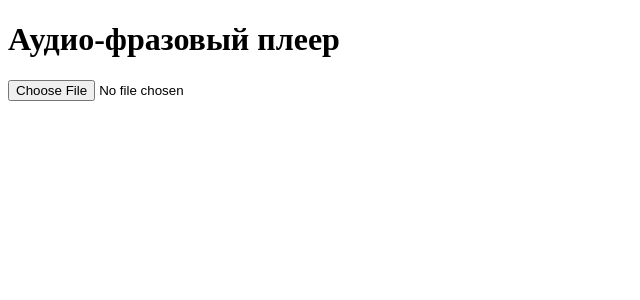
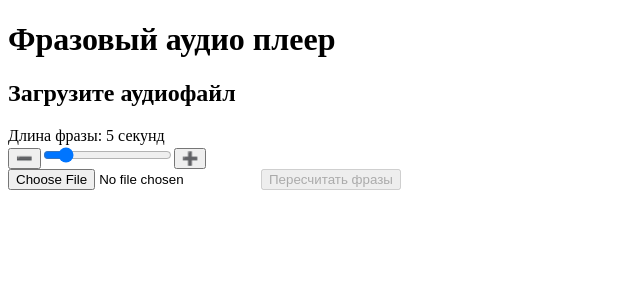
Before and after one commit to TanyaDanilovich/audioRepeater, a React (Vite) app: page / in a window 1280 px wide. Shown: the top 300 px of the page, without its empty margins (0-640 px from the left). Built offline with nearby package versions, Linux system fonts and the light colour scheme.

Commit message:
add change durations phrases

```diff
--- a/src/App.tsx
+++ b/src/App.tsx
@@ -4,7 +4,7 @@ import AudioPhrasePlayer from "./components/AudioPhrasePlayer";
 function App  ()  {
   return (
     <div className="flex flex-col items-center p-6">
-      <h1 className="text-2xl font-bold mb-4">Аудио-фразовый плеер</h1>
+      <h1 className="text-2xl font-bold mb-4">Фразовый аудио плеер</h1>
       <AudioPhrasePlayer />
     </div>
   );
--- a/src/components/AudioPhrasePlayer.tsx
+++ b/src/components/AudioPhrasePlayer.tsx
@@ -1,57 +1,103 @@
-import { useState, useRef } from 'react';
+import { useRef, useState } from 'react';
 import { detectSilenceAndBuildPhrases } from '../detectSilenceAndBuildPhrases.ts';
 
+import { useLocalStorage } from '../hooks/useLocalStorage';
+import PhraseDurationSlider from './ui/PhraseDurationSlider.tsx';
+
+interface Phrase {
+    start: number;
+    end: number;
+}
+
 export const AudioPhrasePlayer: React.FC = () => {
-    const [phrases, setPhrases] = useState<{ start: number; end: number }[]>([]);
+    const [phrases, setPhrases] = useState<Phrase[]>([]);
     const [audioUrl, setAudioUrl] = useState('');
+    const [isLoading, setIsLoading] = useState(false);
+
+    const [uploadedFile, setUploadedFile] = useState<File | null>(null);
+
+    const [minPhraseDuration, setMinPhraseDuration] = useLocalStorage<number>(
+        'minPhraseDuration',
+        5
+    );
+
+    const [lastCalculatedDuration, setLastCalculatedDuration] = useState<number | null>(null);
+
     const audioRef = useRef<HTMLAudioElement | null>(null);
 
     const handleFileChange = async (e: React.ChangeEvent<HTMLInputElement>) => {
         const file = e.target.files?.[0];
-
-        if (!file) {
-            console.error('Нет файла');
+        if (!file || !(file instanceof File)) {
+            console.error('Неверный файл');
             return;
         }
 
-        // Проверка на правильный тип
-        if (!(file instanceof File)) {
-            console.error('Ожидался объект File, а получено:', typeof file);
+        setIsLoading(true);
+        const url = URL.createObjectURL(file);
+        setAudioUrl(url);
+        setUploadedFile(file);
+
+        try {
+            const { phrases, audioBuffer } = await detectSilenceAndBuildPhrases(
+                file,
+                0.01,
+                0.3,
+                minPhraseDuration
+            );
+            console.log('Длительность аудио:', audioBuffer.duration);
+            setPhrases(phrases);
+            setLastCalculatedDuration(minPhraseDuration); // ✅ фиксируем актуальное значение после расчёта
+        } catch (error) {
+            console.error('Ошибка при анализе аудиофайла:', error);
+        } finally {
+            setIsLoading(false);
+        }
+    };
+
+    const recalculatePhrases = async () => {
+        if (!uploadedFile) {
+            console.error('Нет загруженного файла для перерасчёта');
             return;
         }
 
-        const url = URL.createObjectURL(file);
-        setAudioUrl(url);
+        setIsLoading(true);
 
-        // Используем новую функцию, которая сразу вернёт готовые фразы и audioBuffer
         try {
-            const { phrases, audioBuffer } = await detectSilenceAndBuildPhrases(file);
-            console.log('Длительность аудио:', audioBuffer.duration);
+            const { phrases, audioBuffer } = await detectSilenceAndBuildPhrases(
+                uploadedFile,
+                0.01,
+                0.3,
+                minPhraseDuration
+            );
+            console.log('Перерасчёт завершён. Длительность аудио:', audioBuffer.duration);
             setPhrases(phrases);
+            setLastCalculatedDuration(minPhraseDuration); // ✅ обновляем после перерасчёта
         } catch (error) {
-            console.error('Ошибка при анализе аудиофайла:', error);
+            console.error('Ошибка при перерасчёте фраз:', error);
+        } finally {
+            setIsLoading(false);
         }
     };
 
-    const playPhrase = (start: number, end: number) => {
+    const getAudio = () => {
         if (!audioUrl) {
-            console.error('Нет аудиофайла для воспроизведения');
-            return;
+            console.error('Нет аудиофайла');
+            return null;
         }
 
         if (!audioRef.current) {
             audioRef.current = new Audio(audioUrl);
         }
 
-        const audio = audioRef.current;
-        if (!audio) {
-            console.error('Аудио элемент не инициализирован');
-            return;
-        }
+        return audioRef.current;
+    };
+
+    const playPhrase = (start: number, end: number) => {
+        const audio = getAudio();
+        if (!audio) return;
 
         audio.currentTime = start;
 
-        // Воспроизведение и обработка ошибки при блокировке браузером
         audio.play().catch((err) => {
             console.error('Ошибка воспроизведения:', err);
         });
@@ -63,18 +109,54 @@ export const AudioPhrasePlayer: React.FC = () => {
         }, duration);
     };
 
+    const isRecalculateDisabled =
+        isLoading ||
+        !uploadedFile ||
+        lastCalculatedDuration === minPhraseDuration;
+
     return (
         <div className="p-4 flex flex-col items-center space-y-4">
-            <input type="file" accept="audio/*" onChange={handleFileChange} />
+            <h2 className="text-lg font-bold">Загрузите аудиофайл</h2>
 
-            {phrases.length > 0 && (
-                <div className="w-full space-y-2">
-                    <h3>Фразы:</h3>
+            {/* ✅ Слайдер длины фразы */}
+            <PhraseDurationSlider
+                value={minPhraseDuration}
+                onChange={setMinPhraseDuration}
+                min={1}
+                max={30}
+                step={1}
+                disabled={isLoading}
+            />
+
+            <div className="flex space-x-2">
+                <input
+                    type="file"
+                    accept="audio/*"
+                    onChange={handleFileChange}
+                    disabled={isLoading}
+                    className="mt-2"
+                />
+
+                {/* ✅ Кнопка перерасчёта */}
+                <button
+                    onClick={recalculatePhrases}
+                    disabled={isRecalculateDisabled}
+                    className="px-4 py-2 bg-green-500 hover:bg-green-600 text-white rounded disabled:opacity-50"
+                >
+                    Пересчитать фразы
+                </button>
+            </div>
+
+            {isLoading && <p>Анализ аудиофайла...</p>}
+
+            {!isLoading && phrases.length > 0 && (
+                <div className="w-full space-y-2 mt-4">
+                    <h3 className="font-bold text-lg">Фразы:</h3>
                     {phrases.map((phrase, idx) => (
                         <div key={idx} className="flex items-center space-x-2">
                             <button
                                 onClick={() => playPhrase(phrase.start, phrase.end)}
-                                className="bg-blue-500 text-white px-4 py-2 rounded"
+                                className="bg-blue-500 hover:bg-blue-600 transition-colors text-white px-4 py-2 rounded"
                             >
                                 ▶️ Фраза {idx + 1} (
                                 {phrase.start.toFixed(2)}s - {phrase.end.toFixed(2)}s,
--- /dev/null
+++ b/src/components/ui/PhraseDurationSlider.tsx
@@ -0,0 +1,67 @@
+
+
+interface PhraseDurationSliderProps {
+    value: number;
+    onChange: (newValue: number) => void;
+    min?: number;
+    max?: number;
+    step?: number;
+    disabled?: boolean;
+}
+
+const PhraseDurationSlider: React.FC<PhraseDurationSliderProps> = ({
+                                                                       value,
+                                                                       onChange,
+                                                                       min = 1,
+                                                                       max = 30,
+                                                                       step = 1,
+                                                                       disabled = false
+                                                                   }) => {
+    const increment = () => {
+        const nextValue = Math.min(value + step, max);
+        onChange(nextValue);
+    };
+
+    const decrement = () => {
+        const nextValue = Math.max(value - step, min);
+        onChange(nextValue);
+    };
+
+    return (
+        <div className="flex flex-col items-center space-y-2">
+            <label className="text-sm font-medium">
+                Длина фразы: {value} секунд
+            </label>
+            <div className="flex items-center space-x-2">
+                <button
+                    onClick={decrement}
+                    className="px-2 py-1 bg-gray-300 hover:bg-gray-400 rounded"
+                    disabled={disabled || value <= min}
+                >
+                    ➖
+                </button>
+
+                <input
+                    type="range"
+                    min={min}
+                    max={max}
+                    step={step}
+                    value={value}
+                    onChange={(e) => onChange(parseInt(e.target.value))}
+                    disabled={disabled}
+                    className="w-64"
+                />
+
+                <button
+                    onClick={increment}
+                    className="px-2 py-1 bg-gray-300 hover:bg-gray-400 rounded"
+                    disabled={disabled || value >= max}
+                >
+                    ➕
+                </button>
+            </div>
+        </div>
+    );
+};
+
+export default PhraseDurationSlider;
--- /dev/null
+++ b/src/hooks/useLocalStorage.ts
@@ -0,0 +1,26 @@
+import { useState, useEffect } from 'react';
+
+export const useLocalStorage = <T>(
+    key: string,
+    initialValue: T
+): [T, React.Dispatch<React.SetStateAction<T>>] => {
+    const [storedValue, setStoredValue] = useState<T>(() => {
+        try {
+            const item = localStorage.getItem(key);
+            return item ? (JSON.parse(item) as T) : initialValue;
+        } catch (error) {
+            console.error(`Ошибка чтения localStorage для ключа "${key}":`, error);
+            return initialValue;
+        }
+    });
+
+    useEffect(() => {
+        try {
+            localStorage.setItem(key, JSON.stringify(storedValue));
+        } catch (error) {
+            console.error(`Ошибка записи в localStorage для ключа "${key}":`, error);
+        }
+    }, [key, storedValue]);
+
+    return [storedValue, setStoredValue];
+};
```
Also changed, not shown: src/components/ui/button.tsx (deleted, +0 -11 lines), src/components/ui/input.tsx (deleted, +0 -7 lines), src/components/ui/slider.tsx (deleted, +0 -21 lines).
